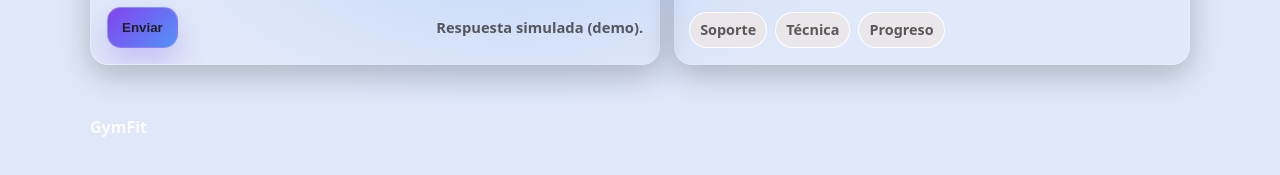
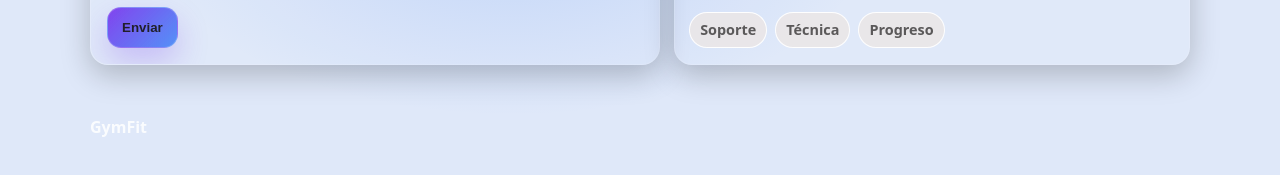
Before and after one commit to nataly4321bu-bit/practicaHTML-GYM-Y-EJERCICIO, a plain HTML site: page index.html in a window 1280 px wide. Shown: the part 2254-2429 px from the top of the page. Drawn offline with Linux system fonts and the light colour scheme.

Commit message:
Remove demo response hint from index.html
Removed demo response hint from form actions.

```diff
--- a/index.html
+++ b/index.html
@@ -345,7 +345,7 @@
 
             <div class="form-actions">
               <button class="btn btn-primary" type="submit">Enviar</button>
-              <div class="hint">Respuesta simulada (demo).</div>
+
             </div>
 
             <div class="toast" id="toast">
```
